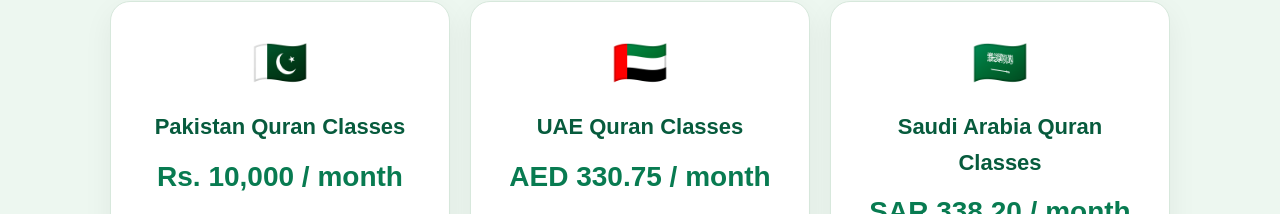
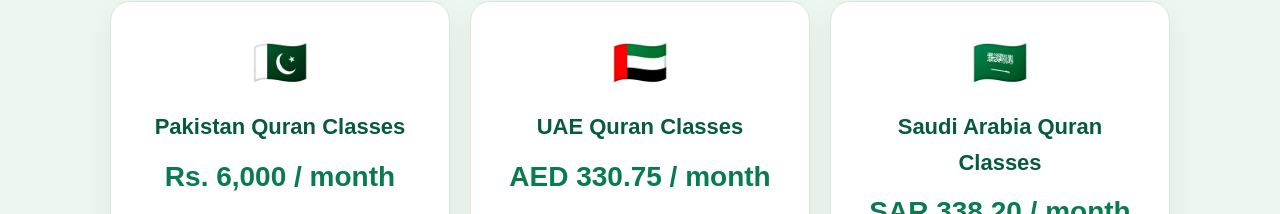
Before and after one commit to awantvhouse-crypto/IQRA-QURAN.ACADEMY, a plain HTML site: page index.html in a window 1280 px wide. Shown: the part 4471-4685 px from the top of the page. Drawn offline with Linux system fonts and the light colour scheme.

Commit message:
Update course prices from Rs. 10,000 to Rs. 6,000

```diff
--- a/index.html
+++ b/index.html
@@ -2000,14 +2000,14 @@ Select Course
 
   <option value="">Select Course</option>
 
-  <optgroup label="🇵🇰 PK — Pakistan — Rs. 10,000 / month">
-    <option value="PK|Hifz|Rs. 10,000 / month">
+  <optgroup label="🇵🇰 PK — Pakistan — Rs. 6,000 / month">
+    <option value="PK|Hifz|Rs. 6,000 / month">
       Hifz
     </option>
-    <option value="PK|Nazra|Rs. 10,000 / month">
+    <option value="PK|Nazra|Rs. 6,000 / month">
       Nazra
     </option>
-    <option value="PK|Tajweed|Rs. 10,000 / month">
+    <option value="PK|Tajweed|Rs. 6,000 / month">
       Tajweed
     </option>
   </optgroup>
@@ -2445,7 +2445,7 @@ Additional Tajweed option.
       <h3>Pakistan Quran Classes</h3>
 
       <div class="package-price">
-        Rs. 10,000 / month
+        Rs. 6,000 / month
       </div>
 
       <ul>
@@ -4249,7 +4249,7 @@ function toggleHowToUse(){
 
   const prices = {
 
-    PK: "Rs. 10,000 / month",
+    PK: "Rs. 6,000 / month",
 
     SA: "SAR 338.20 / month",
 
```
